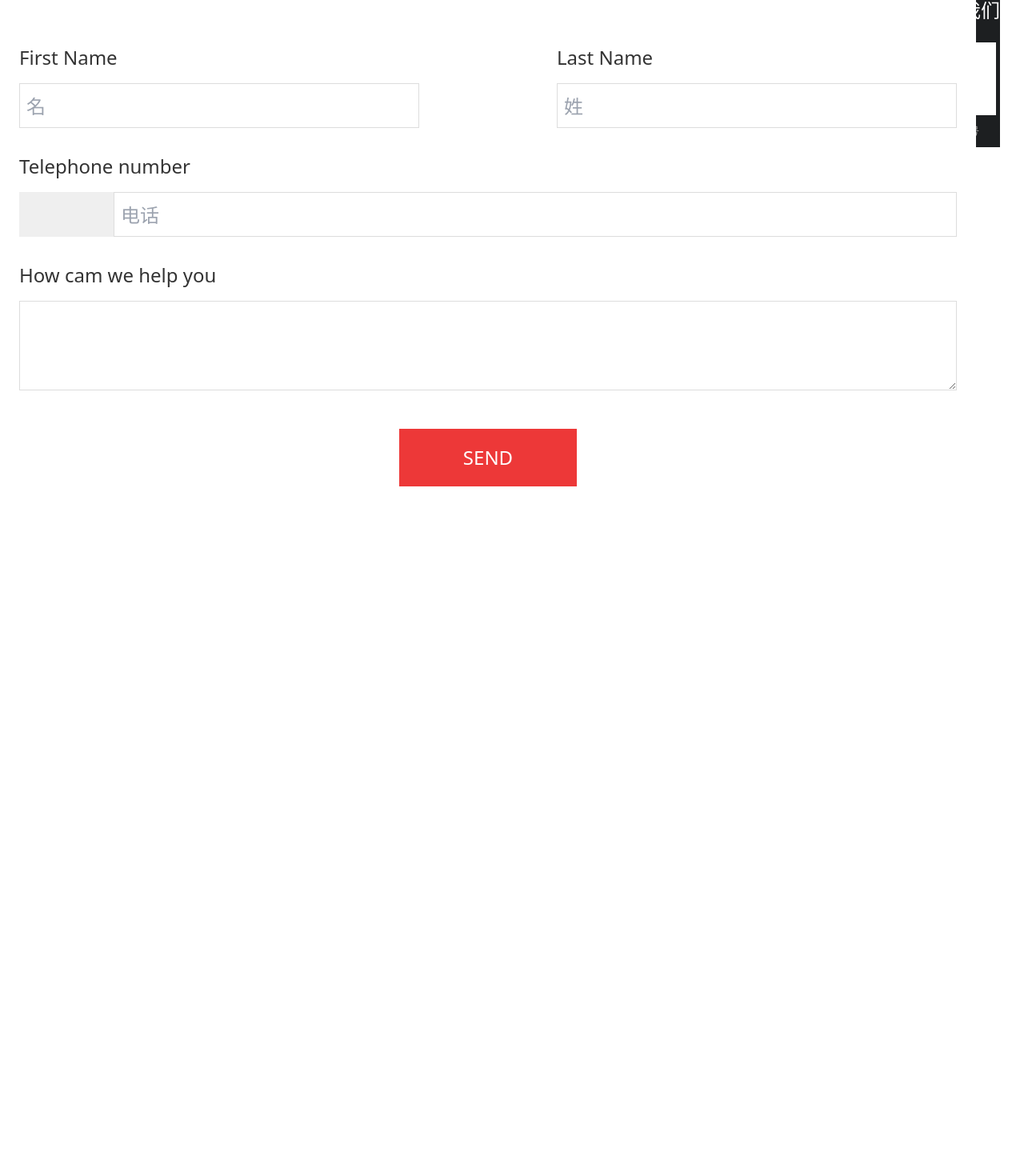
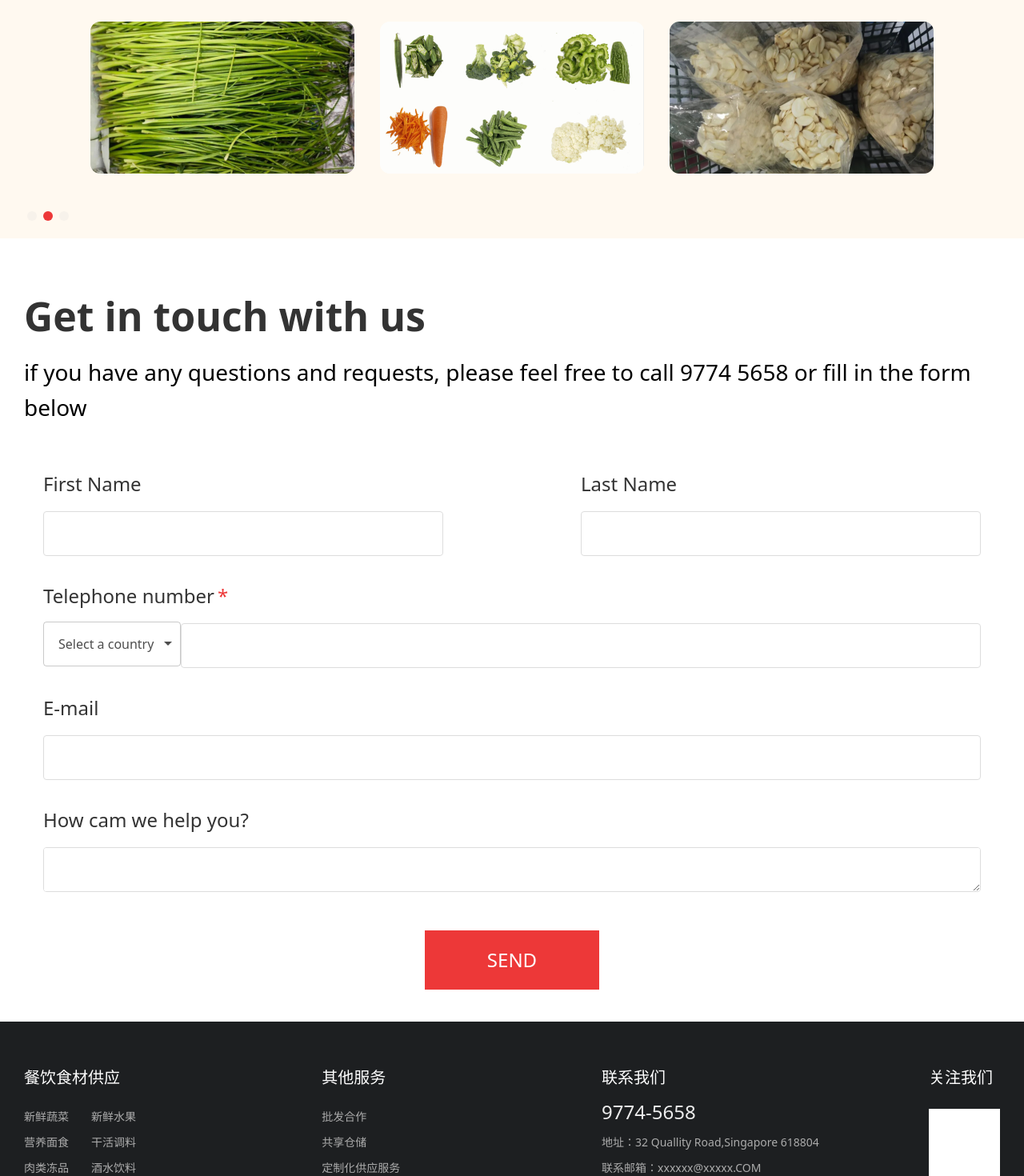
Before and after one commit to Lee0814/ebuy-official-website, a Next.js app: page / in a window 1280 px wide. Shown: the part 1084-2554 px from the top of the page at 80% size. Before the commit the page ends 1756 px from the top, so only its background shows below. Built offline with nearby package versions, Linux system fonts and the light colour scheme.

Commit message:
feat: fix

```diff
--- a/src/components/footer.tsx
+++ b/src/components/footer.tsx
@@ -1,25 +1,19 @@
 import { useI18n } from "@/hooks";
+import { useState } from "react";
+import ReactFlagsSelect from "react-flags-select";
 
+function Test() {
+  const [selected, setSelected] = useState("");
 
-const options = [
-  { value: "chocolate", label: "Chocolate" },
-  { value: "strawberry", label: "Strawberry" },
-  { value: "vanilla", label: "Vanilla" },
-];
-
-// function Country() {
-//   const [selectedOption, setSelectedOption] = useState(null);
-
-//   return (
-//     <div className="App">
-//       <Select
-//         defaultValue={selectedOption}
-//         onChange={setSelectedOption}
-//         options={options}
-//       />
-//     </div>
-//   );
-// }
+  return (
+    <div>
+      <ReactFlagsSelect
+        selected={selected}
+        onSelect={(code) => setSelected(code)}
+      />
+    </div>
+  );
+}
 
 export const Footer = () => {
   const t = useI18n("en", "navbar");
@@ -27,113 +21,131 @@ export const Footer = () => {
   return (
     <footer>
       {/* start 表单 */}
-      <div className="relative">
-        <div className="absolute -top-[120px] max-w-[1220px] bg-white px-6 py-16">
-          <div className="text-[50px] font-bold">Get in touch with us</div>
-          <div className="pb-14 pt-3 text-[28px] ">
-            if you have any questions and requests, please feel free to call
-            9774 5658 or fill in the form below
+      <div className="mx-auto mb-[40px] mt-[60px] max-w-[1220px]">
+        <div className="mb-[10px] text-[50px] font-bold leading-[75px] text-[#333333]">
+          Get in touch with us
         </div>
-          <div className="flex justify-between pb-4 text-2xl text-[#333333]">
-            <div className="flex flex-col">
-              <span className="pb-4">First Name</span>
+        <div className="mb-[56px] text-[28px] font-[500] leading-[44px]">
+          if you have any questions and requests, please feel free to call 9774
+          5658 or fill in the form below
+        </div>
+        <div className="space-y-[32px] px-[24px] text-[24px] font-[400] leading-[36px] text-[#333333]">
+          <div className="flex">
+            <div className="flex flex-1 flex-col space-y-[16px]">
+              <span>First Name</span>
               <input
                 style={{ border: "1px solid #DDDDDD" }}
-                className="box-border h-[56px] w-[500px] px-2 py-4"
-                placeholder="名"
+                className="h-[56px] w-full max-w-[500px] rounded-[4px] px-2 py-4"
                 type="text"
               />
             </div>
-            <div className="flex flex-col">
-              <span className="pb-4">Last Name</span>
+            <div className="flex flex-1 flex-col items-end">
+              <div className="w-full max-w-[500px] space-y-[16px]">
+                <span>Last Name</span>
                 <input
                   style={{ border: "1px solid #DDDDDD" }}
-                className="box-border h-[56px] w-[500px] px-2 py-4"
-                placeholder="姓"
+                  className="h-[56px] w-full rounded-[4px] px-2 py-4"
                   type="text"
                 />
               </div>
             </div>
-          <div className="flex flex-col py-4 text-2xl text-[#333333]">
-            <span className="pb-4">Telephone number</span>
+          </div>
+          <div className="flex flex-col space-y-[16px]">
+            <span className="after:ml-[4px] after:text-[24px] after:font-[500] after:leading-[36px] after:text-[#ed3838] after:content-['*']">
+              Telephone number
+            </span>
             <div className="flex h-[56px] items-center">
-              <div className="h-full w-[118px] bg-[#EFEFEF]">
-                {/* <Country /> */}
-              </div>
+              {/* <div className="flex h-full w-[118px] items-center justify-center bg-[#EFEFEF]">
+                中 +86
+              </div> */}
+              <Test />
               <input
-                ref={"countryRef"}
-                id="countryInput"
                 style={{ border: "1px solid #DDDDDD" }}
-                className="box-border h-full w-full flex-1 px-2 py-4"
-                placeholder="电话"
-                type="number"
+                className="h-full w-full rounded-[4px]"
+                type="text"
               />
             </div>
           </div>
-          <div className="flex flex-col py-4 text-2xl text-[#333333]">
-            <span className="pb-4">How cam we help you</span>
+          <div className="flex flex-col space-y-[16px]">
+            <span>E-mail</span>
+            <input
+              style={{ border: "1px solid #DDDDDD" }}
+              className="h-[56px] w-full rounded-[4px]"
+              type="text"
+            />
+          </div>
+          <div className="flex flex-col space-y-[16px]">
+            <span>How cam we help you?</span>
             <textarea
               style={{ border: "1px solid #DDDDDD" }}
-              className="box-border h-[112px] w-full px-2 py-4"
+              className="h-[56px] w-full rounded-[4px] px-2 py-4"
             />
           </div>
-          <div className="flex items-center justify-center pt-8">
-            <button className="bg-[#ED3838] px-20 py-5 text-2xl text-white">
+        </div>
+        <div className="mt-[48px] flex items-center justify-center">
+          <button className="bg-[#ED3838] px-[78px] py-[19px] text-[24px] leading-[36px] text-white">
             SEND
           </button>
         </div>
       </div>
-      </div>
       {/* end 表单 */}
-      {/* start 链接 */}
-      <div className="mx-auto box-border max-w-[1220px] pt-[56px]">
-        <div className="container mx-auto flex justify-between bg-[#1d1f21] pt-14 text-[14px] text-[#acacac]">
-          <ul>
-            <li className="pb-6 text-[20px] text-white">餐饮食材供应</li>
-            <li className="pb-3">
-              <span className="pr-4">新鲜蔬菜</span>
+      {/* start 信息 */}
+      <div className="bg-[#1d1f21]">
+        <div className="mx-auto flex max-w-[1220px] justify-between pb-[34px] pt-[56px] text-[14px] leading-[20px] text-[#acacac] text-[400]">
+          <ul className="space-y-[12px]">
+            <li className="mb-[25px] text-[20px] leading-[28px] text-[600] text-white">
+              餐饮食材供应
+            </li>
+            <li className="space-x-[28px]">
+              <span>新鲜蔬菜</span>
               <span>新鲜水果</span>
             </li>
-            <li className="pb-3">
-              <span className="pr-4">营养面食</span>
+            <li className="space-x-[28px]">
+              <span>营养面食</span>
               <span>干活调料</span>
             </li>
-            <li className="pb-3">
-              <span className="pr-4">肉类冻品</span>
+            <li className="space-x-[28px]">
+              <span>肉类冻品</span>
               <span>酒水饮料</span>
             </li>
-            <li className="pb-3">
+            <li>
               <span>ebuy商家端订货App（最快当日送货）</span>
             </li>
           </ul>
-          <ul>
-            <li className="pb-6 text-[20px] text-white">其他服务</li>
-            <li className="pb-3">批发合作</li>
-            <li className="pb-3">共享仓储</li>
-            <li className="pb-3">定制化供应服务</li>
-            <li className="pb-3">ebuymart线上生鲜超市（次日达）</li>
+          <ul className="space-y-[12px]">
+            <li className="mb-[25px] text-[20px] leading-[28px] text-[600] text-white">
+              其他服务
+            </li>
+            <li>批发合作</li>
+            <li>共享仓储</li>
+            <li>定制化供应服务</li>
+            <li>ebuymart线上生鲜超市（次日达）</li>
+          </ul>
+          <ul className="space-y-[12px]">
+            <li className="text-[20px] leading-[28px] text-[600] text-white">
+              联系我们
+            </li>
+            <li className="text-[24px] leading-[33px] text-[#ededed] text-[600]">
+              9774-5658
+            </li>
+            <li>地址：32 Quallity Road,Singapore 618804</li>
+            <li>联系邮箱：xxxxxx@xxxxx.COM</li>
+            <li>服务时间：周一至周五 9:00 am——6:00 pm</li>
           </ul>
           <ul>
-            <li className="pb-4 text-[20px] text-white">联系我们</li>
-            <li className="pb-3 text-[20px] text-white">9774-5658</li>
-            <li className="pb-3">地址：32 Quallity Road,Singapore 618804</li>
-            <li className="pb-3">联系邮箱：xxxxxx@xxxxx.COM</li>
-            <li className="pb-3">服务时间：周一至周五 9:00 am——6:00 pm</li>
-          </ul>
-          <ul>
-            <li className="pb-6 text-2xl text-white">关注我们</li>
-            <li className="mb-[9px] h-[91px] w-[91px] bg-white"></li>
+            <li className="mb-[25px] text-[20px] leading-[28px] text-[600] text-white">
+              关注我们
+            </li>
+            <li className="mb-[8px] h-[89px] w-[89px] bg-white"></li>
             <li>微信公众号</li>
           </ul>
         </div>
-        <div className="flex items-center justify-center pb-9 pt-24 text-[#acacac]">
-          <div className="px-16">川ICP备XXXXXXX号 | 版权所有</div>
-          <div className="px-16">
-            总部地址：81AClemenceauAve,UESquare,Suite17.S239918
+        <div className="mt-[100px] flex items-center justify-center space-x-[120px] pb-[34px] text-[12px] leading-[17px] text-[#acacac] text-[400]">
+          <div>川ICP备XXXXXXX号 | 版权所有</div>
+          <div>总部地址：81AClemenceauAve,UESquare,Suite17.S239918</div>
         </div>
       </div>
-      </div>
-      {/* end 链接 */}
+      {/* end 信息 */}
     </footer>
   );
 };
--- a/src/components/header.tsx
+++ b/src/components/header.tsx
@@ -23,13 +23,12 @@ export const Header = () => {
   const headerContext = useContext(HeaderContext);
 
   useEffect(() => {
-    console.log(headerRef.current, "set");
     headerContext?.setHeaderRef(headerRef.current);
   }, []);
 
   return (
-    <header ref={headerRef} className="fixed top-0 z-10 w-full text-white">
-      <div className="mx-auto mt-[10px] flex h-[50px] max-w-[1220px] items-center justify-between">
+    <header ref={headerRef} className="fixed top-0 z-50 w-full text-white">
+      <div className="mx-auto my-[10px] flex h-[50px] max-w-[1220px] items-center justify-between">
         <Image src={logo} alt="ebuy" height={50} />
         <div className="flex items-center">
           <ul className="flex">
--- a/src/pages/_app.tsx
+++ b/src/pages/_app.tsx
@@ -1,7 +1,17 @@
+import { Footer, Header, HeaderContext } from "@/components";
 import type { AppProps } from "next/app";
+import { useState } from "react";
 
 import "@/styles/globals.css";
 
 export default function App({ Component, pageProps }: AppProps) {
-  return <Component {...pageProps} />;
+  const [headerRef, setHeaderRef] = useState(null as HTMLDivElement | null);
+
+  return (
+    <HeaderContext.Provider value={{ headerRef, setHeaderRef }}>
+      <Header />
+      <Component {...pageProps} />
+      <Footer />
+    </HeaderContext.Provider>
+  );
 }
--- a/src/pages/_document.tsx
+++ b/src/pages/_document.tsx
@@ -1,19 +1,11 @@
-import { Footer, Header, HeaderContext } from "@/components";
 import { Head, Html, Main, NextScript } from "next/document";
-import { useState } from "react";
 
 export default function Document() {
-  const [headerRef, setHeaderRef] = useState(null as HTMLDivElement | null);
-
   return (
     <Html>
       <Head />
       <body>
-        <HeaderContext.Provider value={{ headerRef, setHeaderRef }}>
-          <Header />
-          <Main />
-          <Footer />
-        </HeaderContext.Provider>
+        <Main />
         <NextScript />
       </body>
     </Html>
--- a/src/pages/index.module.scss
+++ b/src/pages/index.module.scss
@@ -1,8 +1,9 @@
 .banner {
   background-image: url("../assets/images/home/banner-bg.png");
-  }
+  aspect-ratio: 8 / 5;
+}
 
-  .benefit {
-    background-image: url("../assets/images/home/benefit-bg.png");
-    background-size: 1440px 100%;
+.benefit {
+  background-image: url("../assets/images/home/benefit-bg.png");
+  background-size: 1440px 100%;
 }
--- a/src/pages/index.tsx
+++ b/src/pages/index.tsx
@@ -38,6 +38,7 @@ const images = [
 export default function Home() {
   const t = useI18n("en", "home");
 
+  // 优势相关
   const benefits = useMemo(
     () =>
       Array.from(images, (_, i) => ({
@@ -56,27 +57,25 @@ export default function Home() {
     }, 5000);
   }, []);
 
+  // 监听滚动调整header颜色和位置变化
   const { headerRef } = useContext(HeaderContext);
-  const [document, setDocument] = useState(null);
   const benefitRef = useRef<HTMLDivElement>(null);
-  const scroll = useScroll(document);
-  useEffect(() => {
-    console.log(1);
-
-    setDocument(document);
-  }, []);
+  const scroll = useScroll();
   useEffect(() => {
     if (!scroll?.top || !benefitRef.current || !headerRef) return;
-    if (scroll.top > benefitRef.current.offsetTop - 60) {
+    if (scroll.top > benefitRef.current.offsetTop - 70) {
       headerRef.style.color = "#000";
       headerRef.style.backgroundColor = "#fff";
+    } else {
+      headerRef.style.color = "#fff";
+      headerRef.style.backgroundColor = "transparent";
     }
   }, [scroll?.top]);
 
   return (
     <main>
       <section
-        className={`${styles.banner} max-h-screen bg-cover bg-bottom pt-[60px]`}
+        className={`${styles.banner} sticky top-0 -z-10 bg-cover bg-bottom pt-[70px]`}
       >
         <div className="mx-auto flex h-full max-w-[1220px] flex-col items-center justify-center text-white">
           <span className="mb-[9px] whitespace-pre-wrap text-center text-[50px] font-[600] leading-[70px]">
```
Lines whose indentation alone changed are shown as unchanged.
